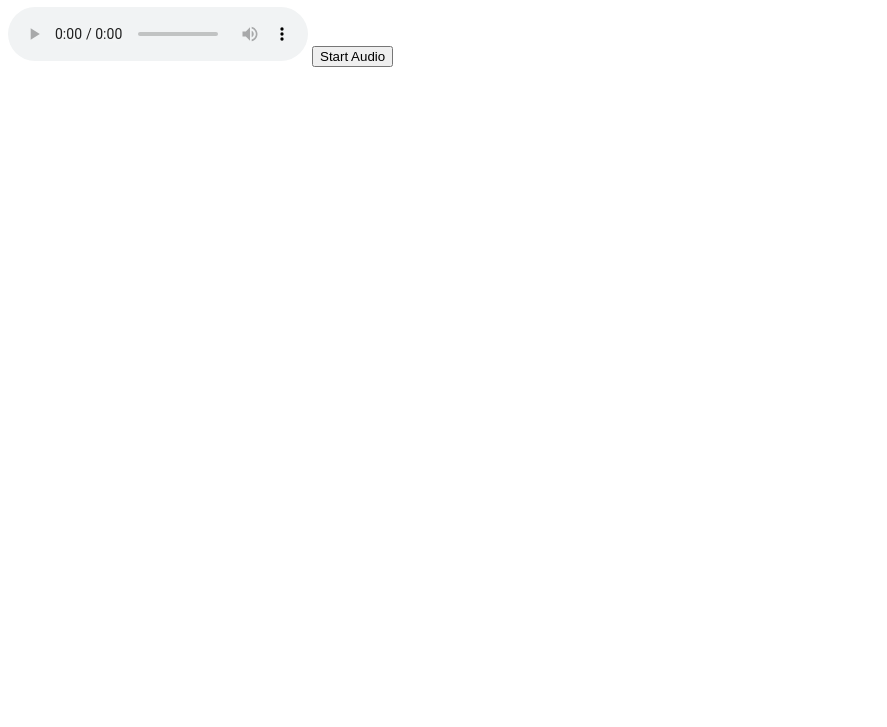
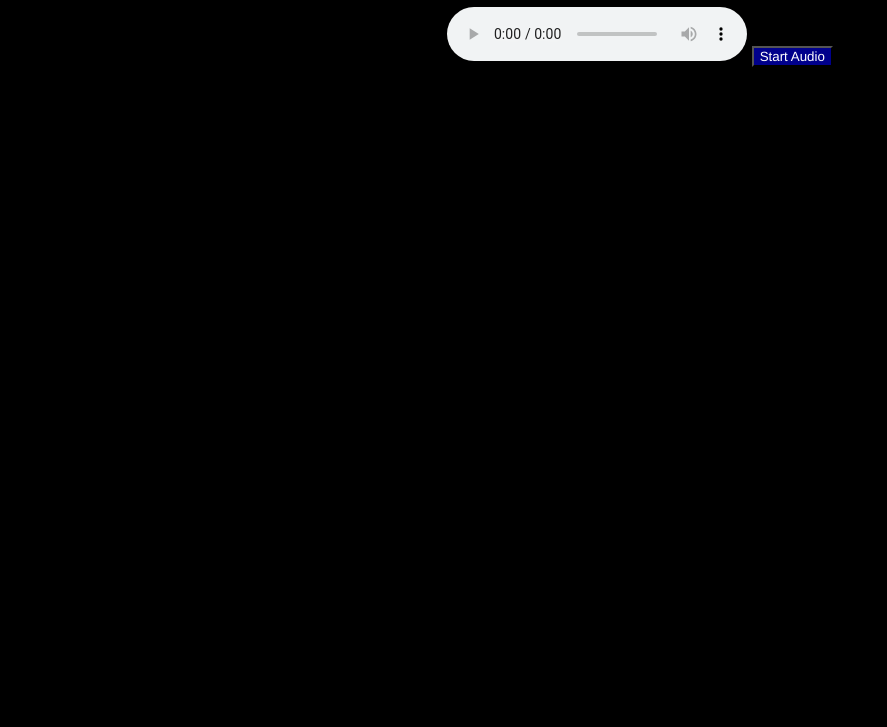
Before and after one commit to firealarmss/allstar-audio-interface, a plain HTML site: page allstar_audio_interface/index.html in a window 1280 px wide. Shown: the part 73-800 px from the top of the page, without its empty margins (0-887 px from the left). Drawn offline with Linux system fonts and the light colour scheme.

Commit message:
Update index.html

```diff
--- a/allstar_audio_interface/index.html
+++ b/allstar_audio_interface/index.html
@@ -74,5 +74,17 @@
             }
         }
     </script>
+        <style>
+
+        * {
+    background-color: black;
+    color: white;
+    text-align: center;
+    font-family: 'Franklin Gothic Medium', 'Arial Narrow', Arial, sans-serif;
+}
+        button {
+    background-color: #00008B;
+}
+    </style>
 </body>
 </html>
```
